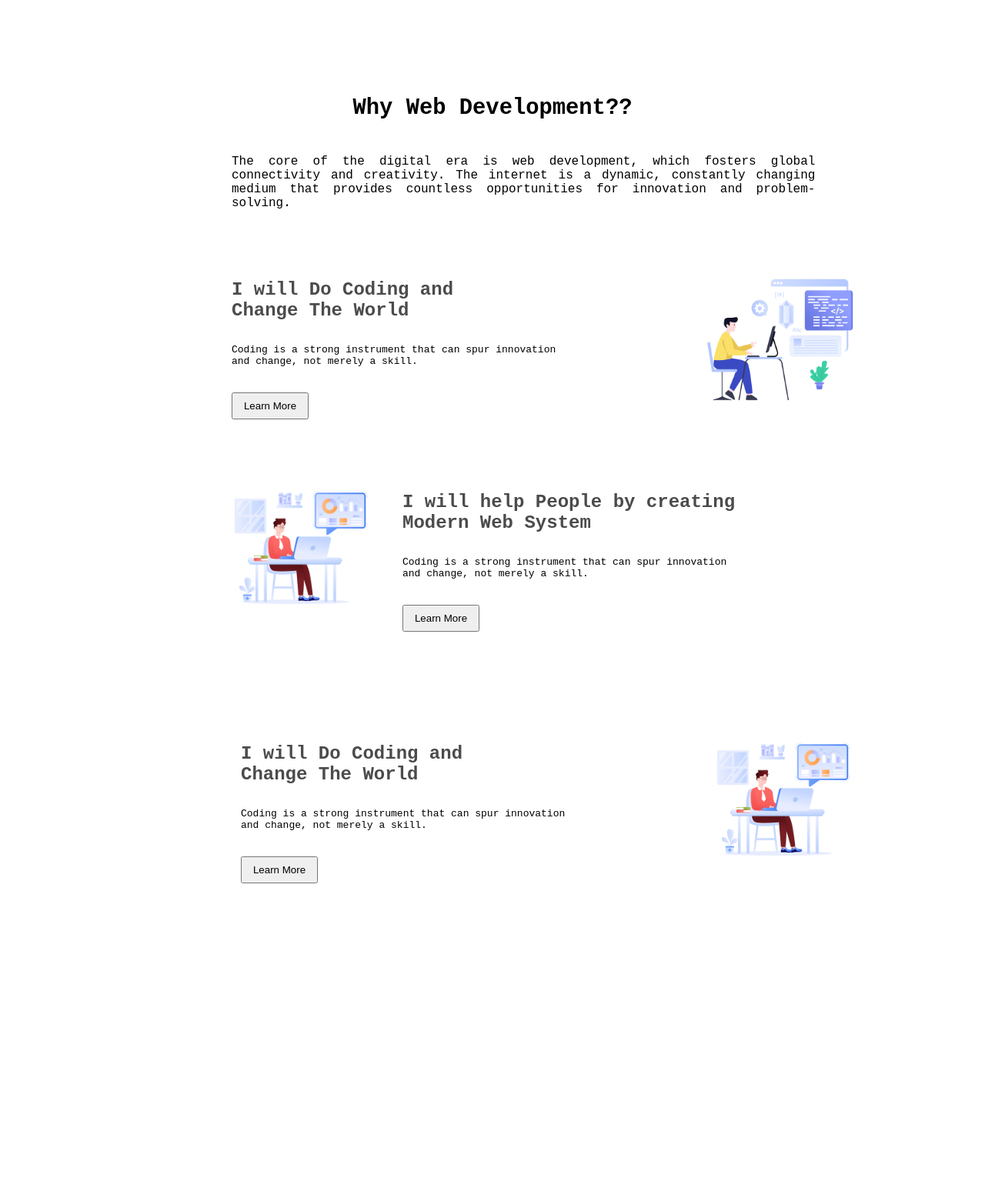
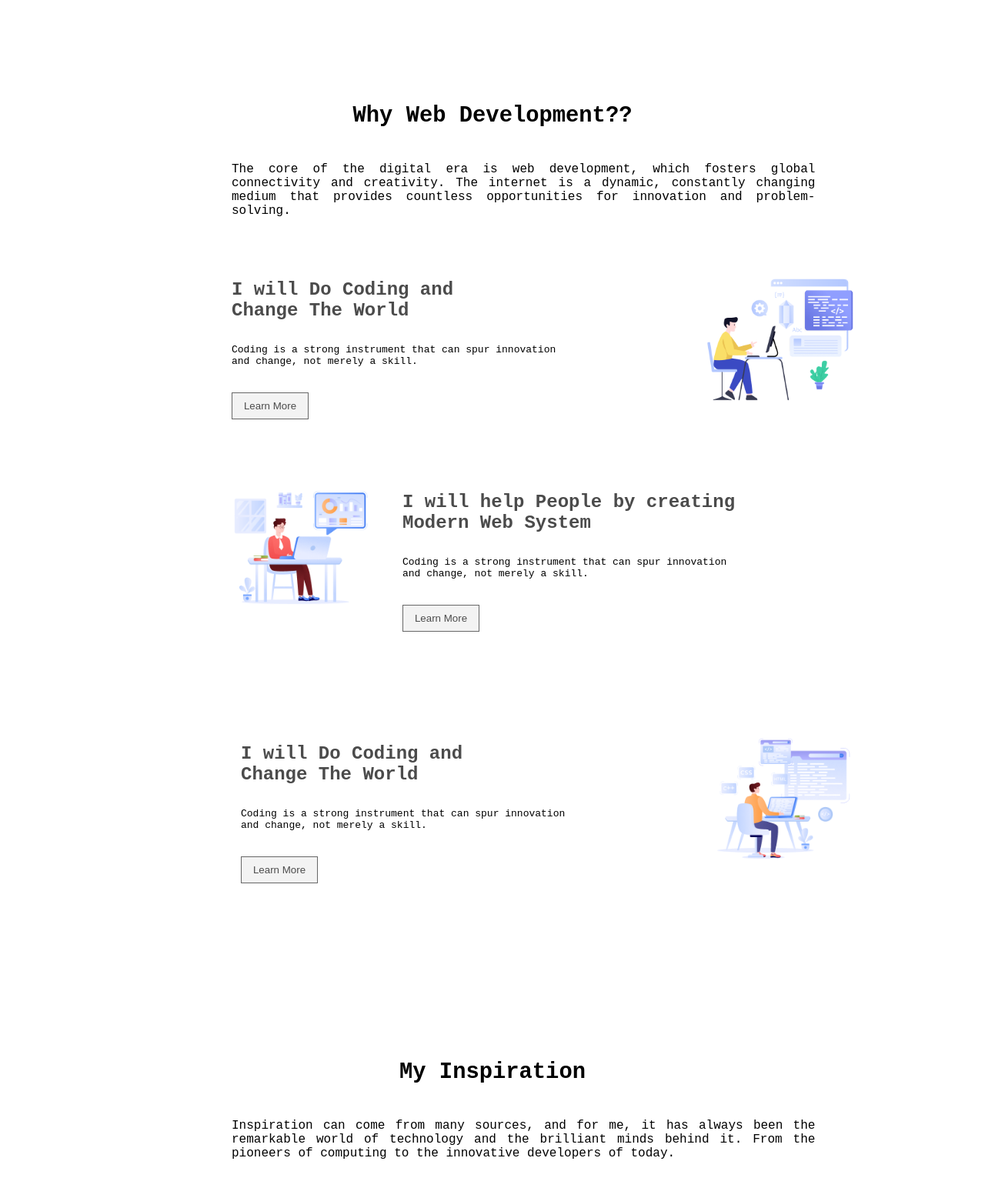
Before and after one commit to AhmadAwsafAnondo/Assignment-1, a plain HTML site: page index.html in a window 1280 px wide. Shown: the part 660-2204 px from the top of the page at 77% size. Before the commit the page ends 1911 px from the top, so only its background shows below. Drawn offline with Linux system fonts and the light colour scheme; a web font is replaced by a local one.

Commit message:
added an iframe

```diff
--- a/index.html
+++ b/index.html
@@ -74,8 +74,19 @@
           </p>
         </div>
           <button class="learn-more3">Learn More</button>
-          <img src="B10A1-Challenge-Begins-main/assets/Group 3.png" alt="" class="image3">
+          <img src="B10A1-Challenge-Begins-main/assets/Group 4.png" alt="" class="image3">
       </div>
+    </section>
+    <section class="section2">
+      <div class="outer-frame">
+        <div class="header3">
+          <h1>My Inspiration</h1>
+        </div>
+        <div class="para3">
+          <p>Inspiration can come from many sources, and for me, it has always been the remarkable world of technology and the brilliant minds behind it. From the pioneers of computing to the innovative developers of today.</p>
+        </div>
+      </div>
+      <iframe width="1076" height="550" src="https://www.youtube.com/embed/DGHn2uOAVCE?si=FeQgMgAskxgeStYj" title="YouTube video player" frameborder="0" allow="accelerometer; autoplay; clipboard-write; encrypted-media; gyroscope; picture-in-picture; web-share" referrerpolicy="strict-origin-when-cross-origin" allowfullscreen></iframe>
     </section>
   </main>
   <footer>
--- a/style.css
+++ b/style.css
@@ -53,7 +53,7 @@ header{
 .header-two{
   position: relative;
   width: 100%;
-  top: 100px;
+  top: 110px;
   text-align: center;
   font-family: "Azeret Mono", monospace;
   font-size: larger;
@@ -61,7 +61,25 @@ header{
 .para-two{
   position: relative;
   width: 60%;
-  top: 120px;
+  top: 130px;
+  left: 293px;
+  right: 297px;
+  text-align: center;
+  text-align: justify;
+  font-family: "Azeret Mono", monospace;
+}
+.header3{
+  position: relative;
+  width: 100%;
+  top: 110px;
+  text-align: center;
+  font-family: "Azeret Mono", monospace;
+  font-size: larger;
+}
+.para3{
+  position: relative;
+  width: 60%;
+  top: 130px;
   left: 293px;
   right: 297px;
   text-align: center;
@@ -96,6 +114,9 @@ header{
   width: 100px;
   height: 35px;
   cursor: pointer;
+  opacity: 0.7;
+  border-radius: 0px;
+  border: 0.1px solid rgb(39, 39, 39);
 }
 .image{
   display: flex;
@@ -143,6 +164,9 @@ header{
   width: 100px;
   height: 35px;
   cursor: pointer;
+  opacity: 0.7;
+  border-radius: 0px;
+  border: 0.1px solid rgb(39, 39, 39);
 }
 .content-heading3{
   position: relative;
@@ -172,6 +196,9 @@ header{
   width: 100px;
   height: 35px;
   cursor: pointer;
+  opacity: 0.7;
+  border-radius: 0px;
+  border: 0.1px solid rgb(39, 39, 39);
 }
 .image3{
   display: flex;
@@ -182,3 +209,8 @@ header{
   width: 200px;
   height: auto;
 }
+iframe{
+  position: absolute;
+  top: 2250px;
+  left: 10%;
+}
```
